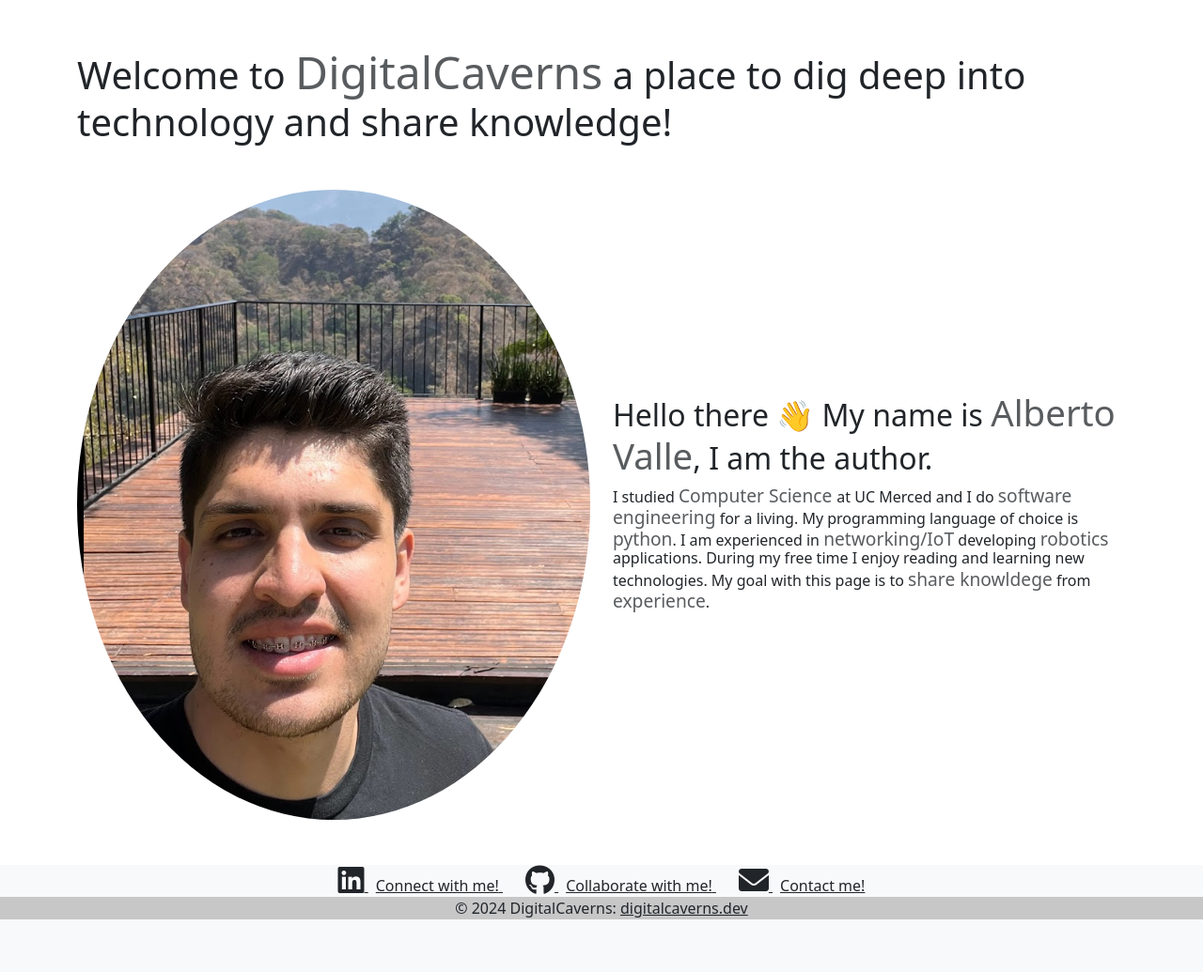
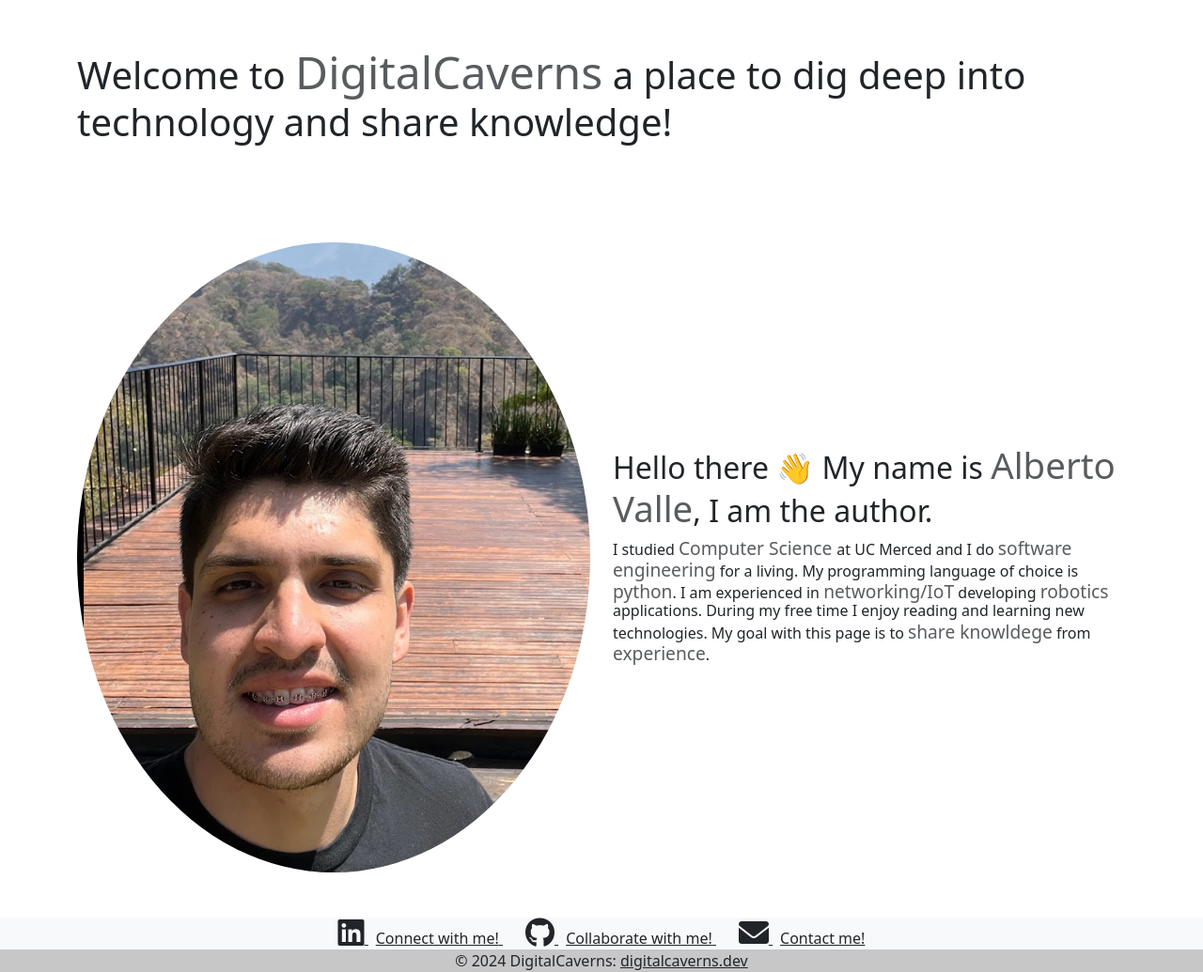
Before and after one commit to albertovallef/digital-caverns, a Django app: page / in a window 1280 px wide. Shown: the part 96-1131 px from the top of the page at 94% size. Before the commit the page ends 1075 px from the top, so only its background shows below. Run offline with Django 5.2, Linux system fonts and the light colour scheme; some libraries are stand-ins or nearby versions.

Commit message:
Fix: put footer at the bottom non-sticky

```diff
--- a/digcaverns/templates/base.html
+++ b/digcaverns/templates/base.html
@@ -13,7 +13,7 @@
 
   <title>{% block title %}{% endblock %}</title>
 </head>
-<body>
+<body  class="d-flex flex-column min-vh-100">
   <!-- Navbar with main page sections -->
   <nav class="navbar navbar-expand-lg bg-body-tertiary">
     <div class="container">
@@ -42,7 +42,7 @@
   {% block content %}
   {% endblock content %}
   <!-- Footer with contact info -->
-  <footer class="bg-light text-center txt-lg-start mt-5">
+  <footer class="bg-light text-center txt-lg-start mt-auto">
     <div class="container">
       <a href="https://www.linkedin.com/in/albertovallef/" class="me-4 text-reset">
         <i class="fab fa-linkedin fa-2x"></i>
```
